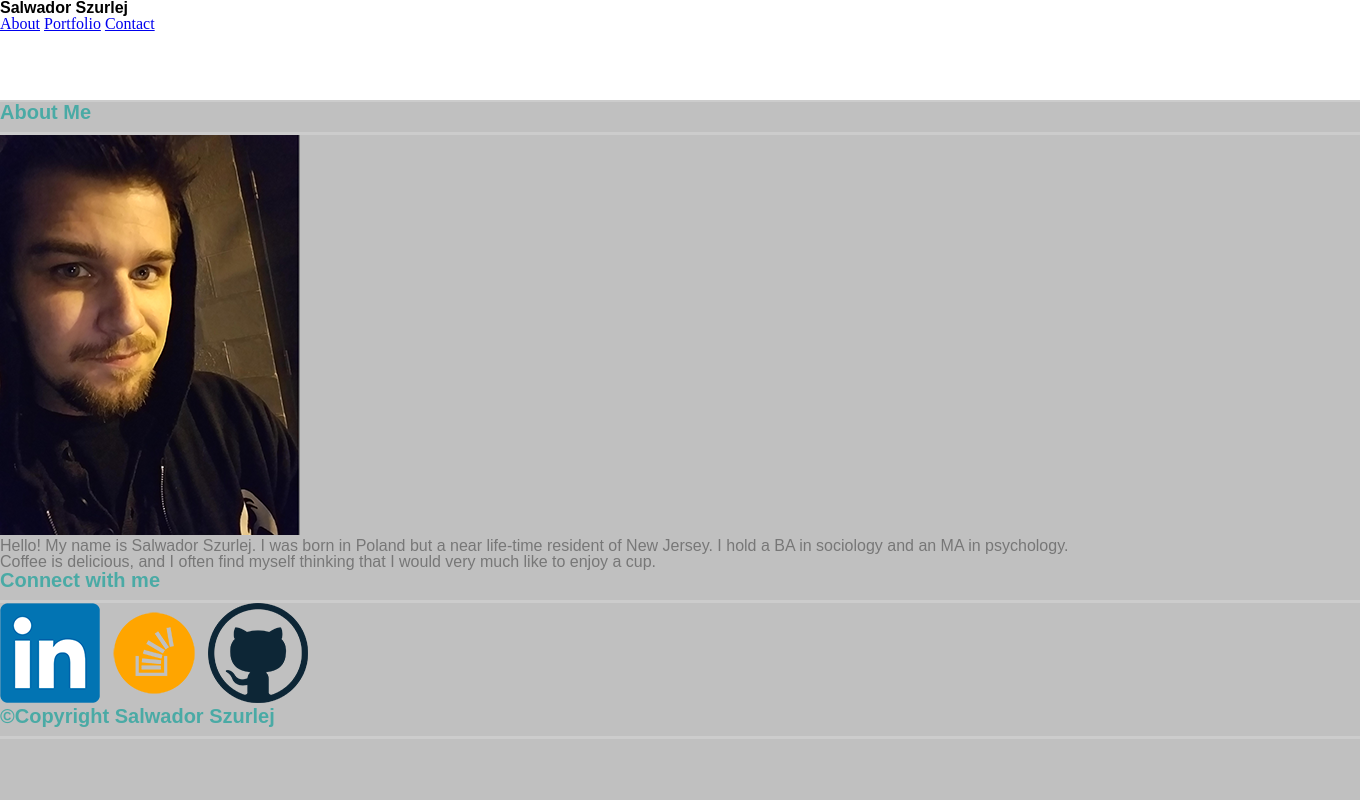
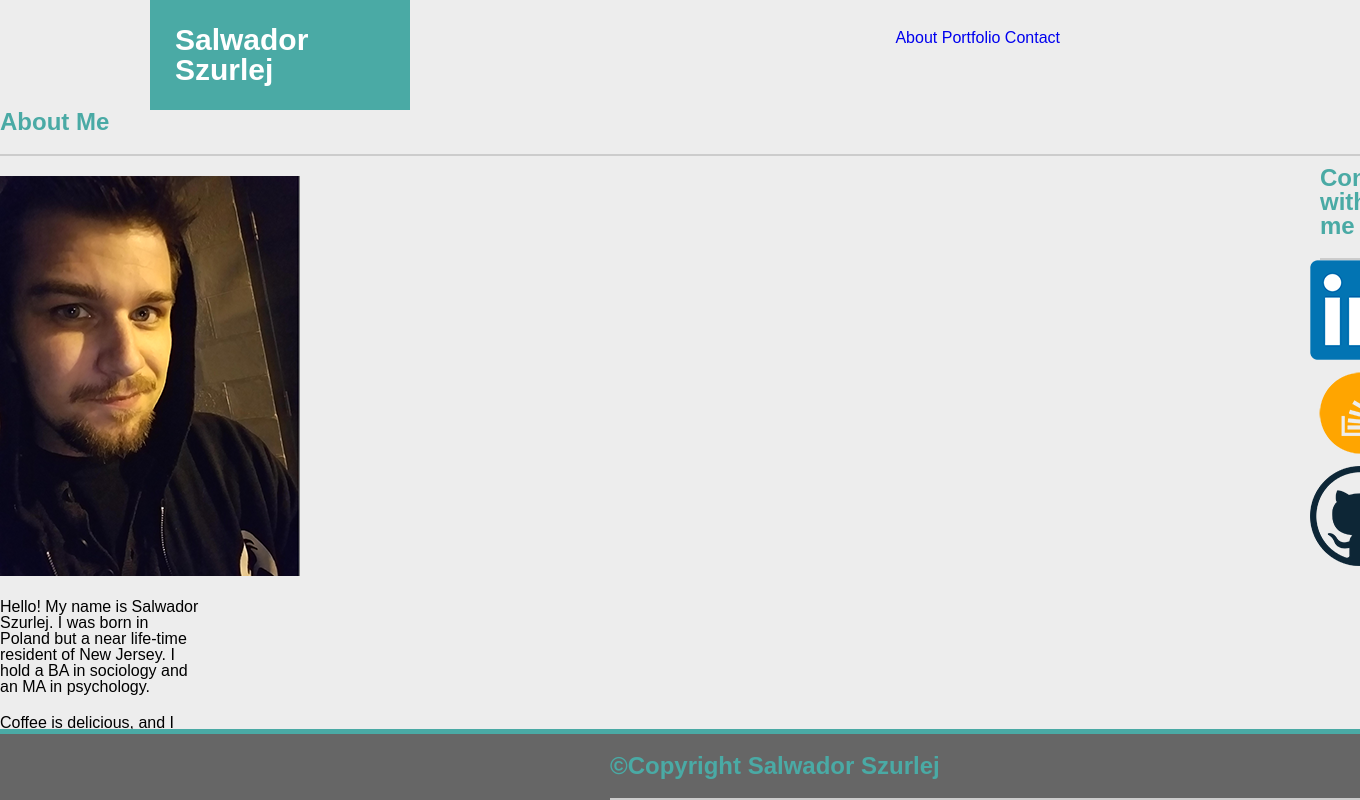
Before and after one commit to salszu/portfolio, a PHP site: page / in a window 1360 px wide; the page is wider, and only the part inside the window is pictured. Run offline with PHP 8.4, Linux system fonts and the light colour scheme.

Commit message:
add queries to css next

```diff
--- a/assignment1/assets/css/style.css
+++ b/assignment1/assets/css/style.css
@@ -1,49 +1,128 @@
-body{
-	background-color: #c0c0c0;
+*{
+	margin: 0 auto 0 auto;
+	text-align:left;
 }
 
-h1,h2,h3,h4 {
-	font-family: sans-serif, times, georgia;
-	font-weight:bold;
+body{
+	margin:0;
+	padding:0;
+	text-align: left;
+	background:#ededed;
+	font-family:'Arial', 'Helvetica Neue', Helvetica, sans-serif;
+}
+
+header{
+	font-family:'Georgia', Times, Times New Roman, serif;
+	border-bottom: 2px #cccccc solid;
+	background:#fff;
+}
+
+h1{
+	color:#fff;
+	background:#4aaaa5;
+	font-size: 30px;
+	margin:0px 950px 0px 150px;
+	padding:25px 25px;
+	font-weight: bold;
 }
 
 h2{
-	 color:#4aaaa5;
-	 font-size :20px;
-	 padding-bottom:10px;
-	 border-bottom: 3px;
-	 border-style: solid;
-	 border-color:#cccccc;
+	color:#4aaaa5;
+	border-bottom: 2px #cccccc solid;
+	padding-bottom: 20px;
+	font-size: 24px;
+	font-weight: bold;
 }
 
 h3{
-	 color:#4aaaa5;
-	 font-size :20px;
-	 padding-bottom:10px;
-	 border-bottom: 3px;
-	 border-style: solid;
-	 border-color:#cccccc;
+	color:#4aaaa5;
+	font-size: 24px;
+	border-bottom: 2px #cccccc solid;
+	padding-bottom: 20px;
+	margin-left: 10px;
+	font-weight: bold;
+}
+
+a{
+	text-decoration: none;
+}
+
+ul{
+	float:right;
+	clear:left;
+
+}
+
+li{
+	display: inline;
+	top:0;
+}
+
+nav{
+	position:fixed;
+	top:0;
+	right:0;
+	margin-top: 30px;
+	margin-right: 300px;
+}
+
+section{
+	float:left;
+	border: 1px solid #dddddd;
+	background: #fff;
+	width: 40%;
+	margin-left: 150px;
+	margin-top: 30px;
+	margin-right: 30px;
+	padding:40px 20px;
+}
+
+#biosection{
+	width: 200px;
+	height: 200px;
+	padding-top: 20px;
+	padding-right: 20px;
+	float:left;
+
 
 }
 
 p{
-	font-family: 'arial', sans-serif;
-	color:#777;
-	overflow:auto;
+	margin-top: 20px;
+}
+
+aside{
+	float:right;
+	margin-top: 30px;
+	padding:40px 20px;
+	border: 1px solid #dddddd;
+	background: #fff;
+	margin-right: 270px;
+
 
 }
 
-#header{
-	background-color: #fff;
-	height: 100px;
-	border-bottom:2px;
-	border-style: solid;
-	border-color:#ccc;
+#connect{
+	float:right;
+	width: 50px;
+	height: 50px;
+	margin-left: 20px;
+	margin-top: 10px;
+	margin-left: 10px;
+}
+
+
+
+#footer{
+	clear:both;
+	position:absolute;
+	right:0px;
+	left:0px;
+	bottom:0px;
+	text-align: center;
+  	background:#666666;
+  	padding-left: 600px;
+  	padding-top: 20px;
+  	border-top:5px #4aaaa5 solid;;
 
 }
-
-#footer{
-	color:#ccc;
-	position:relative;
-	top:40%;
-}
--- a/assignment1/index.html
+++ b/assignment1/index.html
@@ -16,6 +16,7 @@
 				<a href="#">About</a>
 				<a href="#">Portfolio</a>
 				<a href="#">Contact</a>
+			</nav>
 		</div>
 
 		<div class="section">
```
